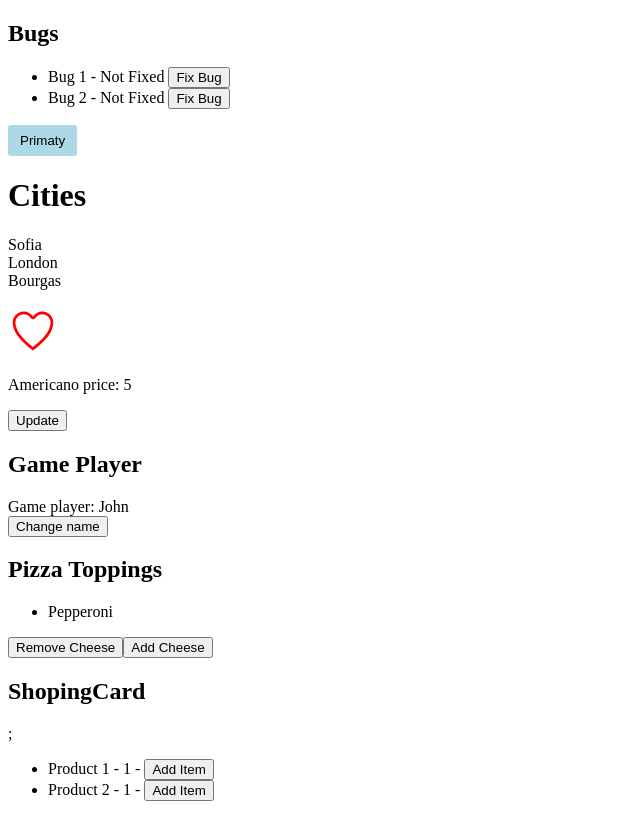
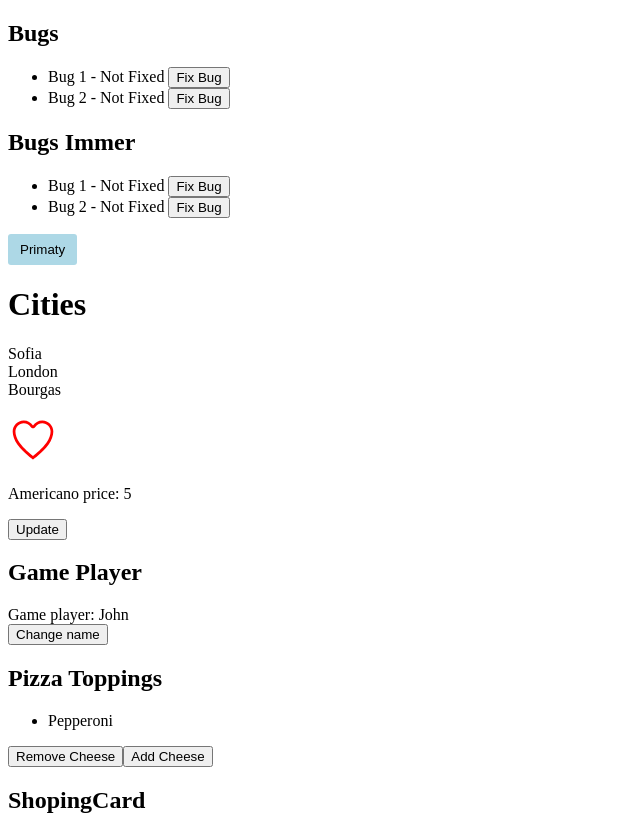
Before and after one commit to BlagovestPanayotov/React-refresher, a React (Vite) app: page / in a window 1280 px wide. Shown: the top 815 px of the page, without its empty margins (0-640 px from the left). Built offline with nearby package versions, Linux system fonts and the light colour scheme.

Commit message:
add update array of object via immer

```diff
--- a/src/App.tsx
+++ b/src/App.tsx
@@ -10,6 +10,7 @@ import ShopingCart from "./components/ShopingCard/ShopingCard";
 import Address from "./components/Address/Address";
 import Mode from "./components/Mode/Mode";
 import BugFixin from "./components/BugFixing/BugFixin";
+import UpdateArrayOfObjects from "./components/UpdateArrayOfObjectsImmer/UpdateArrayOfObjects";
 
 const arrColors = [
   "primary",
@@ -42,6 +43,7 @@ function App() {
   return (
     <div>
       <BugFixin></BugFixin>
+      <UpdateArrayOfObjects></UpdateArrayOfObjects>
       {alertVisible && (
         <Alert2 onClose={() => setAlertVisibility(false)}>MyAllert</Alert2>
       )}
@@ -53,9 +55,7 @@ function App() {
         heading="Cities"
         onSelectItem={() => console.log("Clicked")}
       />
-
       <LikeButton></LikeButton>
-
       <TestingComponent></TestingComponent>
       <GamePlayerChanger></GamePlayerChanger>
       <PizzaToppings></PizzaToppings>
--- /dev/null
+++ b/src/components/UpdateArrayOfObjectsImmer/UpdateArrayOfObjects.tsx
@@ -0,0 +1,36 @@
+import { produce } from "immer";
+import { useState } from "react";
+
+const UpdateArrayOfObjects = () => {
+  const [bugs, setBugs] = useState([
+    { id: 1, title: "Bug 1", fixed: false },
+    { id: 2, title: "Bug 2", fixed: false },
+  ]);
+
+  function fixBugHandler(id: number) {
+    setBugs(
+      produce((draft) => {
+        const bug = draft.find((b) => b.id === id);
+        if (bug) bug.fixed = true;
+      })
+    );
+  }
+
+  return (
+    <>
+      <h2>Bugs Immer</h2>
+      <ul>
+        {bugs.map((b) => (
+          <li key={b.id}>
+            {b.title} - {b.fixed ? "Fixed " : "Not Fixed "}
+            {b.fixed ? null : (
+              <button onClick={() => fixBugHandler(b.id)}>Fix Bug</button>
+            )}
+          </li>
+        ))}
+      </ul>
+    </>
+  );
+};
+
+export default UpdateArrayOfObjects;
```
